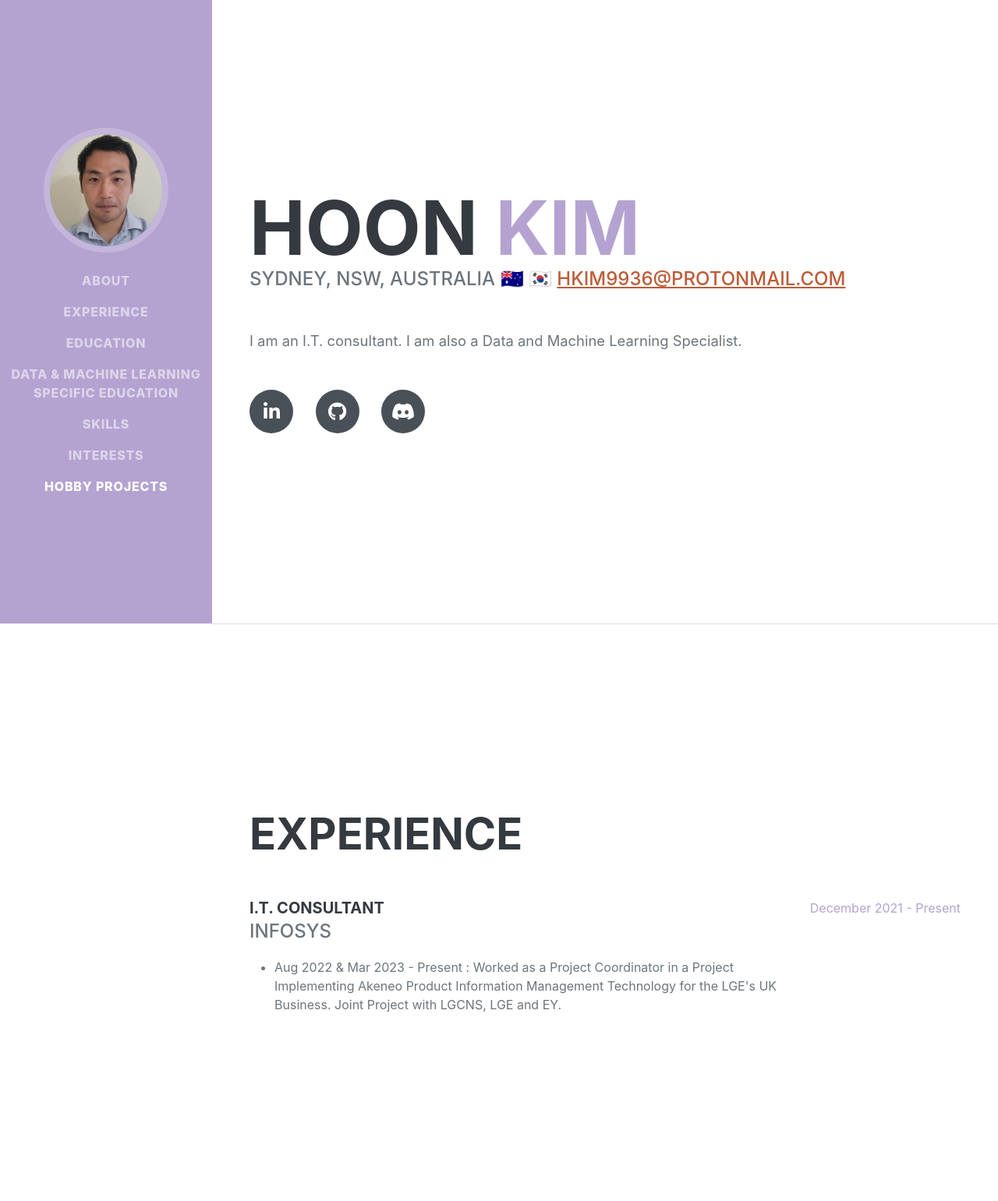
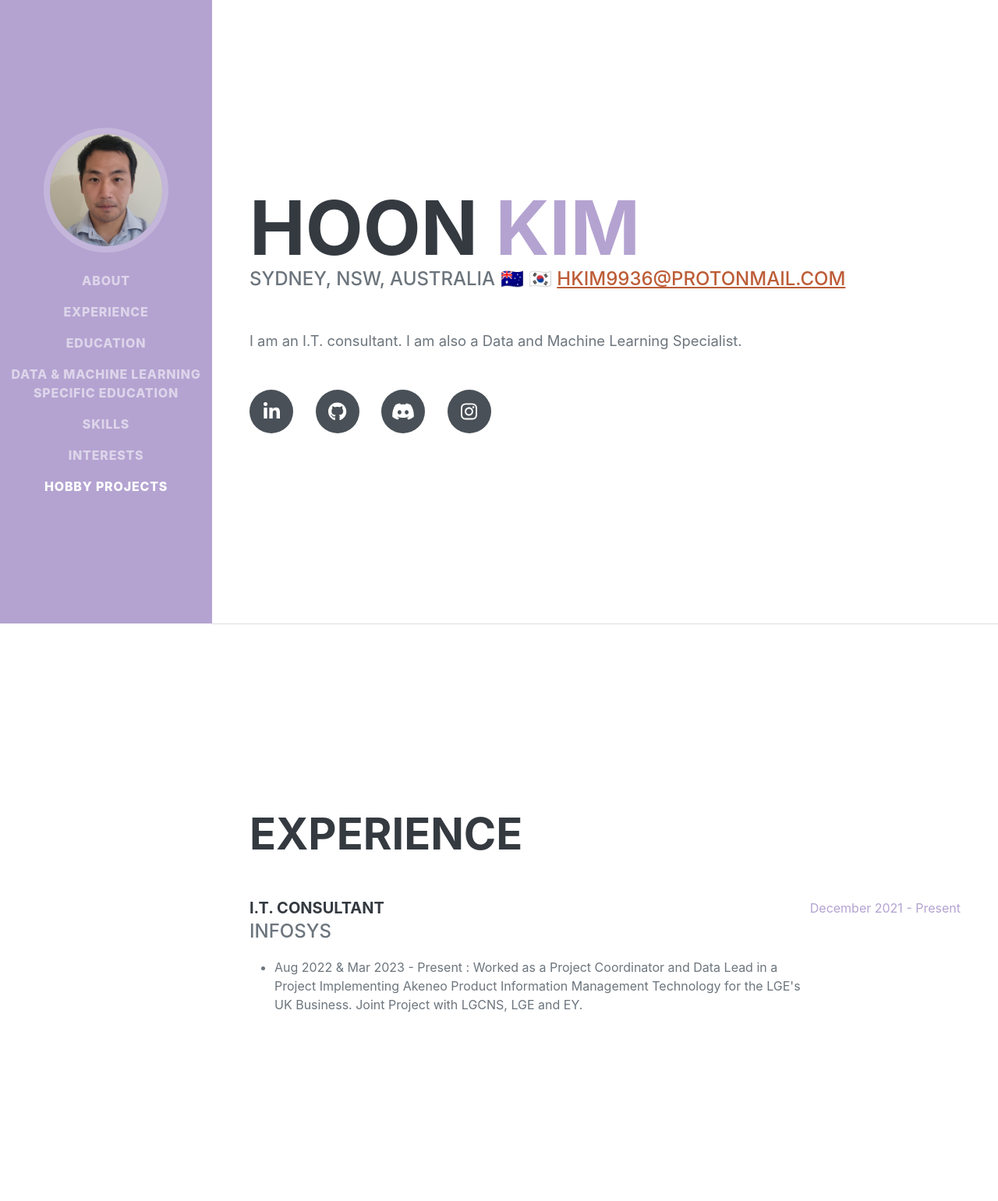
Before and after one commit to GIGACHADhoon/hoon_portfolio_website, a Flask app: page / in a window 1280 px wide. Shown: the top 1541 px of the page at 78% size. Run offline with Flask 3, Linux system fonts and the light colour scheme; some libraries are stand-ins or nearby versions; some web fonts are replaced.

Commit message:
Added Instagram Features

```diff
--- a/templates/index.html
+++ b/templates/index.html
@@ -53,6 +53,7 @@
                         <a class="social-icon" href="https://www.linkedin.com/in/hoontech/"><i class="fab fa-linkedin-in"></i></a>
                         <a class="social-icon" href="https://github.com/GIGACHADhoon"><i class="fab fa-github"></i></a>
                         <a class="social-icon" href="https://discord.gg/UfekYxQweJ"><i class="fa-brands fa-discord"></i></i></a>
+                        <a class="social-icon" href="https://www.instagram.com/coolsurferboi/"><i class="fa-brands fa-instagram"></i></i></a>
 
                     </div>
                 </div>
@@ -68,7 +69,7 @@
                             <div class="subheading mb-3">Infosys</div>
                             <ul>
                                 <li>
-                                    Aug 2022 & Mar 2023 - Present : Worked as a Project Coordinator in a Project Implementing Akeneo Product Information Management Technology for the LGE's UK Business. Joint Project with LGCNS, LGE and EY.
+                                    Aug 2022 & Mar 2023 - Present : Worked as a Project Coordinator and Data Lead in a Project Implementing Akeneo Product Information Management Technology for the LGE's UK Business. Joint Project with LGCNS, LGE and EY.
                                 </li>
                             </ul>
                         </div>
```
